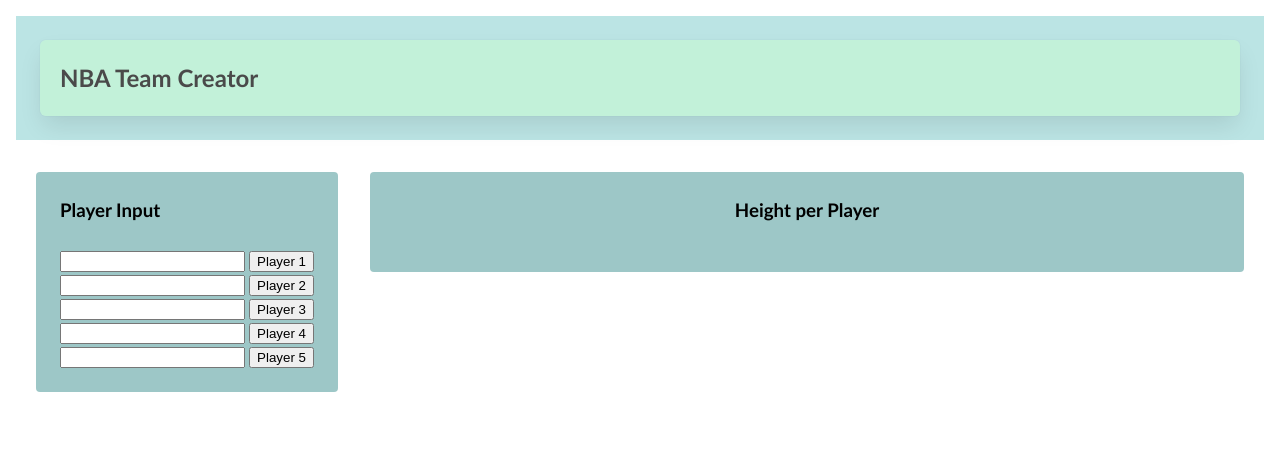
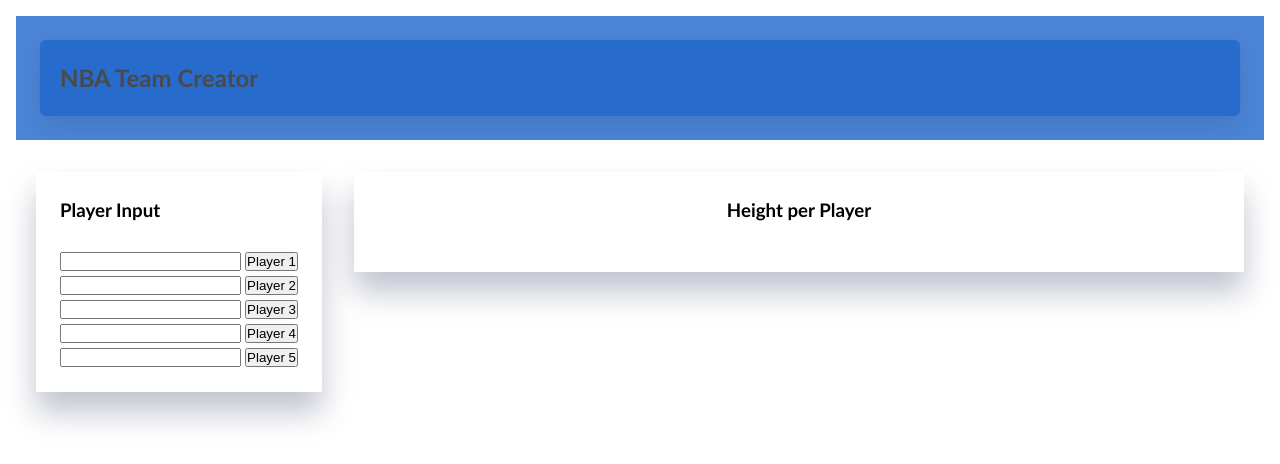
Before and after one commit to enzoregala/INST377-Final, a plain HTML site: page index.html in a window 1280 px wide. Drawn offline with Linux system fonts and the light colour scheme.

Commit message:
css changes

```diff
--- a/style.css
+++ b/style.css
@@ -1,5 +1,7 @@
 * {
     box-sizing: border-box;
+    padding: 0;
+    margin: 0;
   }
 
   /*
@@ -74,7 +76,7 @@
   }
 
   .header {
-    background-color: rgba(170, 222, 222, 0.8);
+    background-color: rgba(30, 102, 203, 0.8);
     flex: 0 1 auto;
     margin: 1rem;
     padding: 1.5rem;
@@ -92,7 +94,7 @@
     /* this will push other blocks out of the way */
 
     /* colors */
-    background-color: rgba(202, 255, 203, 0.468);
+    background-color: rgba(30, 102, 203, 0.8);
     color: #4a4a4a;
 
     /* shapes */
@@ -118,25 +120,24 @@
   */
 
   .box {
-    background-color: rgba(202, 255, 203, 0.468);
-    border: 1px;
-    border-radius: 4px;
-
+    background-color: background-color: rgba(30, 102, 203, 0.8);
+    border: none;
     width: auto;
     height:fit-content;
     padding: 1.5rem;
     margin: 0 auto;
+    box-shadow: 0 1.25em 1.8em rgba(8, 21, 65, 0.25);
   }
 
   .left_section {
-    background-color: rgba(133, 186, 186, 0.8);
+    background-color: background-color: rgba(30, 102, 203, 0.8);
     flex: 0 1 auto;
     margin: 1rem;
     padding: 1.5rem;
   }
 
   .right_section {
-    background-color: rgba(133, 186, 186, 0.8);
+    background-color: background-color: rgba(30, 102, 203, 0.8);
     flex: 1 2 auto;
     margin: 1rem;
     align-items: center;
```
